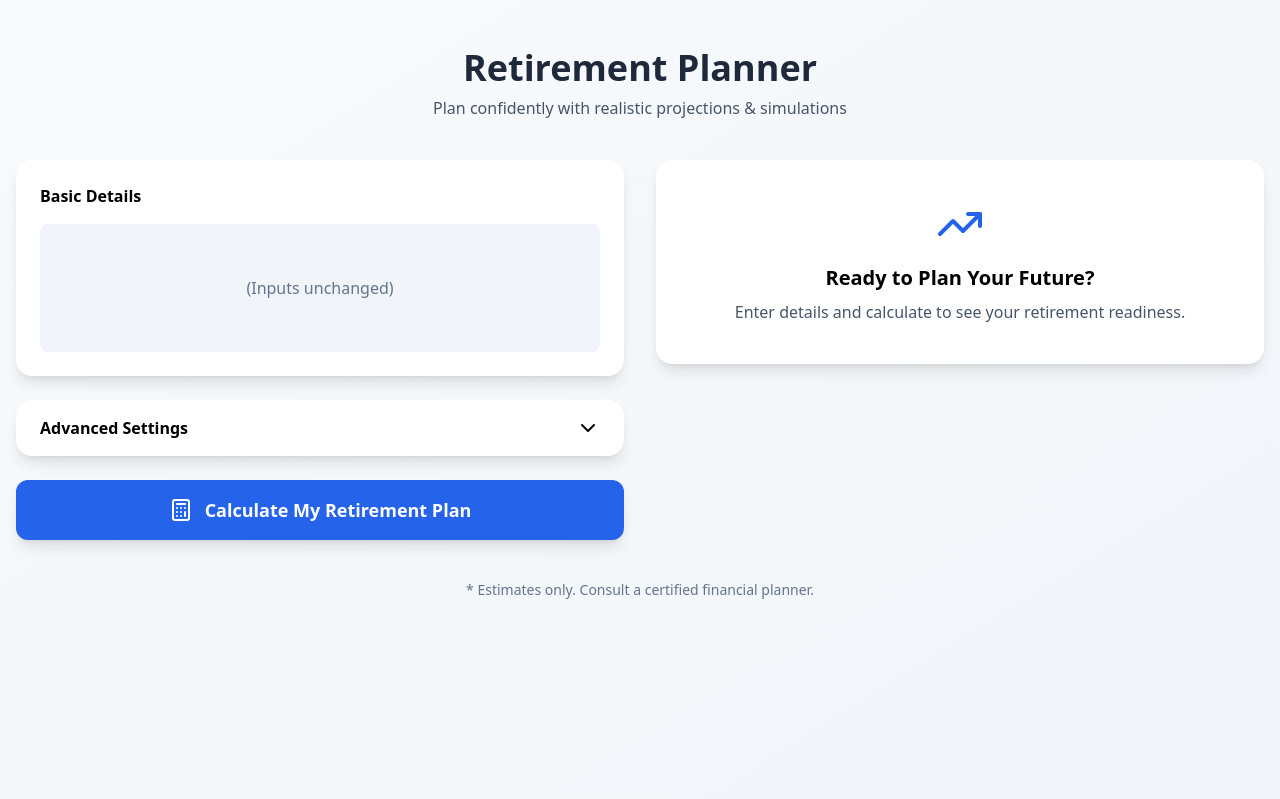
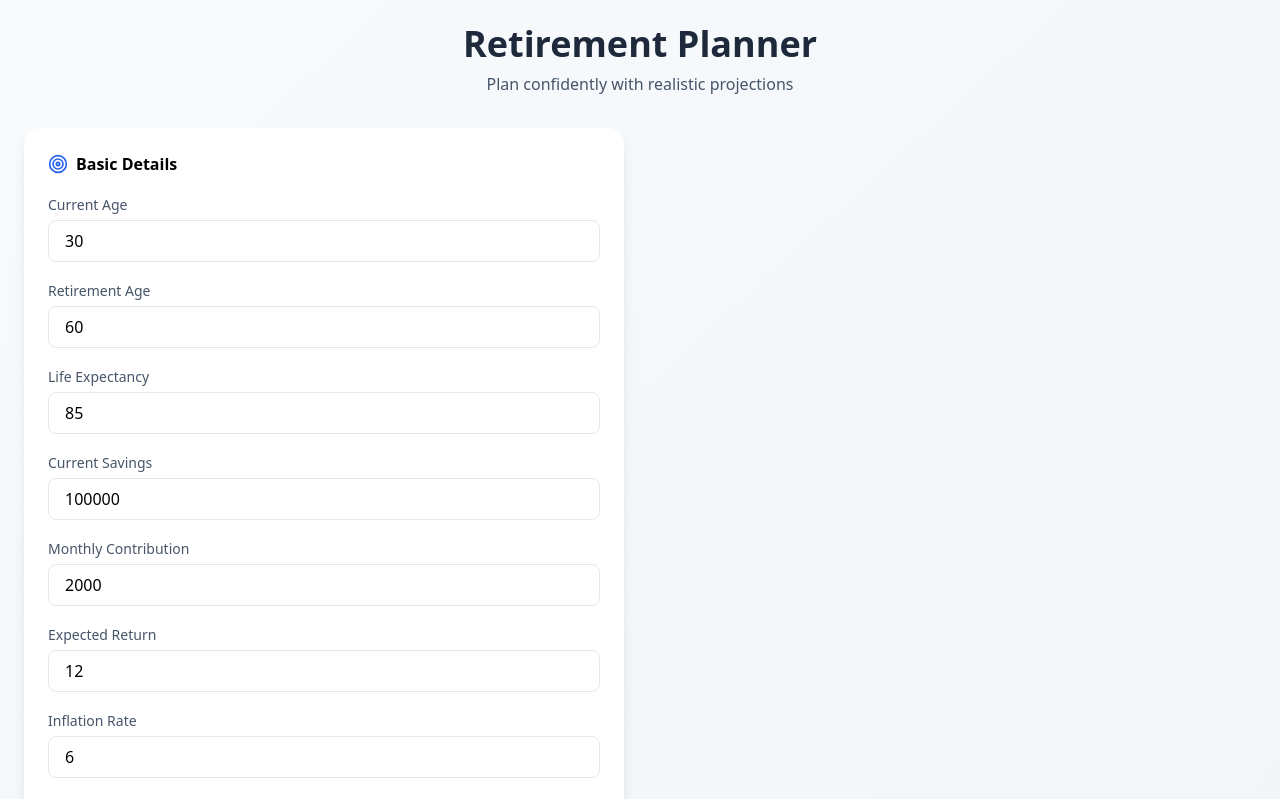
Before and after one commit to Mallikarjunrk2/RetirementCalculator, a Next.js app: page /retirement-calculator in a window 1280 px wide. Shown: the top 799 px of the page. Built offline with nearby package versions, Linux system fonts and the light colour scheme.

Commit message:
Update RetirementCalculator.jsx

```diff
--- a/components/RetirementCalculator.jsx
+++ b/components/RetirementCalculator.jsx
@@ -11,8 +11,13 @@ import {
   ResponsiveContainer,
 } from 'recharts';
 import {
+  TrendingUp,
+  AlertCircle,
+  DollarSign,
+  Calendar,
+  Percent,
+  Target,
   Calculator,
-  TrendingUp,
   CheckCircle,
   AlertTriangle,
   XCircle,
@@ -21,31 +26,111 @@ import {
 } from 'lucide-react';
 
 export default function RetirementCalculator() {
+  const [showResults, setShowResults] = useState(false);
   const [showAdvanced, setShowAdvanced] = useState(false);
-  const [showResults, setShowResults] = useState(false);
 
-  /* ⚠️ LOGIC NOT TOUCHED */
-  const calculations = {
-    totalCorpus: 10700000,
-    requiredCorpus: 83400000,
-    successRate: 64,
-    chartData: [],
-  };
+  const [inputs, setInputs] = useState({
+    currentAge: 30,
+    retirementAge: 60,
+    lifeExpectancy: 85,
+    currentSavings: 100000,
+    monthlyContribution: 2000,
+    expectedReturn: 12,
+    inflationRate: 6,
+    monthlyExpenseToday: 50000,
+    expenseInflation: 7,
+  });
 
-  const gap = calculations.requiredCorpus - calculations.totalCorpus;
+  const [advanced, setAdvanced] = useState({
+    preRetirementReturn: 12,
+    postRetirementReturn: 8,
+    emergencyYears: 2,
+    lifestyleChange: 0.8,
+    medicalInflation: 10,
+    medicalExpenses: 10000,
+  });
+
+  const handleInputChange = (field, value) =>
+    setInputs((p) => ({ ...p, [field]: Number(value) }));
+
+  const handleAdvancedChange = (field, value) =>
+    setAdvanced((p) => ({ ...p, [field]: Number(value) }));
+
+  /* ===== LOGIC (UNCHANGED) ===== */
+  const yearsToRetirement = inputs.retirementAge - inputs.currentAge;
+  const yearsInRetirement = inputs.lifeExpectancy - inputs.retirementAge;
+
+  const monthlyRate = advanced.preRetirementReturn / 100 / 12;
+  const months = yearsToRetirement * 12;
+
+  const fvCurrentSavings =
+    inputs.currentSavings * Math.pow(1 + monthlyRate, months);
+
+  const fvContributions =
+    inputs.monthlyContribution *
+    ((Math.pow(1 + monthlyRate, months) - 1) / monthlyRate) *
+    (1 + monthlyRate);
+
+  const totalCorpus = fvCurrentSavings + fvContributions;
+
+  const inflatedMonthlyExpense =
+    inputs.monthlyExpenseToday *
+    Math.pow(1 + inputs.expenseInflation / 100, yearsToRetirement) *
+    advanced.lifestyleChange;
+
+  const inflatedMedicalExpense =
+    advanced.medicalExpenses *
+    Math.pow(1 + advanced.medicalInflation / 100, yearsToRetirement);
+
+  const totalMonthlyExpense =
+    inflatedMonthlyExpense + inflatedMedicalExpense / 12;
+
+  const annualExpense = totalMonthlyExpense * 12;
+
+  const realReturn =
+    (1 + advanced.postRetirementReturn / 100) /
+      (1 + inputs.inflationRate / 100) -
+    1;
+
+  const requiredCorpus =
+    annualExpense *
+    ((1 - Math.pow(1 + realReturn, -yearsInRetirement)) / realReturn);
+
+  const gap = requiredCorpus - totalCorpus;
+
+  const chartData = [];
+  let runningCorpus = inputs.currentSavings;
+
+  for (let age = inputs.currentAge; age <= inputs.lifeExpectancy; age++) {
+    if (age < inputs.retirementAge) {
+      runningCorpus =
+        (runningCorpus + inputs.monthlyContribution * 12) *
+        (1 + advanced.preRetirementReturn / 100);
+    } else {
+      runningCorpus =
+        runningCorpus * (1 + advanced.postRetirementReturn / 100) -
+        annualExpense;
+    }
+
+    chartData.push({
+      age,
+      corpus: Math.max(0, Math.round(runningCorpus)),
+    });
+  }
 
   const status =
     gap <= 0
       ? { label: 'On Track', color: 'emerald', icon: CheckCircle }
-      : gap < calculations.totalCorpus * 0.2
+      : gap < totalCorpus * 0.2
       ? { label: 'Almost There', color: 'amber', icon: AlertTriangle }
       : { label: 'Action Needed', color: 'rose', icon: XCircle };
 
   const StatusIcon = status.icon;
 
+  /* ===== UI ===== */
   return (
-    <div className="min-h-screen bg-gradient-to-br from-slate-50 to-slate-100 py-12 px-4">
-      <div className="max-w-7xl mx-auto space-y-10">
+    <div className="min-h-screen bg-gradient-to-br from-slate-50 to-slate-100 p-6">
+      <div className="max-w-7xl mx-auto space-y-8">
 
         {/* Header */}
         <div className="text-center animate-fade-in">
@@ -53,73 +138,83 @@ export default function RetirementCalculator() {
             Retirement Planner
           </h1>
           <p className="text-slate-600 mt-2">
-            Plan confidently with realistic projections & simulations
+            Plan confidently with realistic projections
           </p>
         </div>
 
-        <div className="grid lg:grid-cols-2 gap-8 items-start">
+        <div className="grid lg:grid-cols-2 gap-8">
 
           {/* LEFT */}
           <div className="space-y-6">
+            <div className="bg-white rounded-2xl shadow-lg p-6 space-y-4 transition hover:shadow-xl">
+              <h2 className="font-semibold flex items-center gap-2">
+                <Target className="w-5 h-5 text-blue-600" />
+                Basic Details
+              </h2>
 
-            {/* Placeholder Inputs Card */}
-            <div className="bg-white rounded-2xl shadow-lg p-6 hover:shadow-xl transition">
-              <h2 className="font-semibold mb-4">Basic Details</h2>
-              <div className="h-32 bg-slate-100 rounded-lg flex items-center justify-center text-slate-500">
-                (Inputs unchanged)
-              </div>
+              {Object.entries(inputs).map(([key, val]) => (
+                <div key={key}>
+                  <label className="text-sm text-slate-600 capitalize">
+                    {key.replace(/([A-Z])/g, ' $1')}
+                  </label>
+                  <input
+                    type="number"
+                    value={val}
+                    onChange={(e) =>
+                      handleInputChange(key, e.target.value)
+                    }
+                    className="w-full mt-1 px-4 py-2 border rounded-lg focus:ring-2 focus:ring-blue-500"
+                  />
+                </div>
+              ))}
             </div>
 
-            {/* Advanced Toggle */}
-            <div className="bg-white rounded-2xl shadow-lg overflow-hidden transition">
+            {/* Advanced */}
+            <div className="bg-white rounded-2xl shadow-lg overflow-hidden">
               <button
                 onClick={() => setShowAdvanced(!showAdvanced)}
-                className="w-full px-6 py-4 flex justify-between items-center hover:bg-slate-50 transition"
+                className="w-full px-6 py-4 flex justify-between items-center"
               >
                 <span className="font-semibold">Advanced Settings</span>
                 {showAdvanced ? <ChevronUp /> : <ChevronDown />}
               </button>
 
-              <div
-                className={`px-6 overflow-hidden transition-all duration-300 ${
-                  showAdvanced ? 'max-h-96 pb-6' : 'max-h-0'
-                }`}
-              >
-                <div className="h-24 bg-slate-100 rounded-lg flex items-center justify-center text-slate-500">
-                  (Advanced inputs unchanged)
+              {showAdvanced && (
+                <div className="px-6 pb-6 space-y-3 animate-fade-in">
+                  {Object.entries(advanced).map(([key, val]) => (
+                    <div key={key}>
+                      <label className="text-sm text-slate-600 capitalize">
+                        {key.replace(/([A-Z])/g, ' $1')}
+                      </label>
+                      <input
+                        type="number"
+                        value={val}
+                        onChange={(e) =>
+                          handleAdvancedChange(key, e.target.value)
+                        }
+                        className="w-full mt-1 px-4 py-2 border rounded-lg focus:ring-2 focus:ring-blue-500"
+                      />
+                    </div>
+                  ))}
                 </div>
-              </div>
+              )}
             </div>
 
-            {/* CTA */}
             <button
               onClick={() => setShowResults(true)}
-              className="w-full bg-blue-600 hover:bg-blue-700 active:scale-95 text-white py-4 rounded-xl shadow-lg flex items-center justify-center gap-3 text-lg font-semibold transition-all"
+              className="w-full bg-blue-600 hover:bg-blue-700 active:scale-95 text-white py-4 rounded-xl shadow-lg flex items-center justify-center gap-3 text-lg font-semibold transition"
             >
               <Calculator />
-              Calculate My Retirement Plan
+              Calculate Retirement
             </button>
           </div>
 
           {/* RIGHT */}
           <div className="space-y-6">
-
-            {!showResults ? (
-              <div className="bg-white rounded-2xl shadow-lg p-10 text-center animate-fade-up">
-                <TrendingUp className="w-12 h-12 mx-auto text-blue-600 mb-4" />
-                <h3 className="text-xl font-semibold mb-2">
-                  Ready to Plan Your Future?
-                </h3>
-                <p className="text-slate-600">
-                  Enter details and calculate to see your retirement readiness.
-                </p>
-              </div>
-            ) : (
-              <div className="space-y-6 animate-fade-up">
-
-                {/* STATUS CARD */}
+            {showResults && (
+              <>
                 <div
-                  className={`bg-white rounded-2xl shadow-lg p-6 border-l-8 border-${status.color}-500`}
+                  className={`bg-white rounded-2xl shadow-lg p-6 border-l-8 border-${status.color}-500 animate-fade-up`}
                 >
                   <div className="flex items-center gap-3">
                     <StatusIcon className={`text-${status.color}-500`} />
@@ -132,28 +227,26 @@ export default function RetirementCalculator() {
                   </div>
                 </div>
 
-                {/* RESULTS */}
-                <div className="grid grid-cols-2 gap-4">
-                  <div className="bg-white rounded-xl shadow p-5 hover:shadow-lg transition">
+                <div className="grid grid-cols-2 gap-4 animate-fade-up">
+                  <div className="bg-white rounded-xl shadow p-5">
                     <div className="text-sm text-slate-500">You’ll Have</div>
                     <div className="text-2xl font-bold">
-                      ₹{(calculations.totalCorpus / 10000000).toFixed(2)} Cr
+                      ₹{(totalCorpus / 10000000).toFixed(2)} Cr
                     </div>
                   </div>
-                  <div className="bg-white rounded-xl shadow p-5 hover:shadow-lg transition">
+                  <div className="bg-white rounded-xl shadow p-5">
                     <div className="text-sm text-slate-500">You’ll Need</div>
                     <div className="text-2xl font-bold">
-                      ₹{(calculations.requiredCorpus / 10000000).toFixed(2)} Cr
+                      ₹{(requiredCorpus / 10000000).toFixed(2)} Cr
                     </div>
                   </div>
                 </div>
 
-                {/* CHART */}
                 <div className="bg-white rounded-2xl shadow-lg p-4 animate-fade-in">
-                  <ResponsiveContainer width="100%" height={220}>
-                    <AreaChart data={calculations.chartData}>
+                  <ResponsiveContainer width="100%" height={250}>
+                    <AreaChart data={chartData}>
                       <CartesianGrid strokeDasharray="3 3" />
-                      <XAxis />
+                      <XAxis dataKey="age" />
                       <YAxis />
                       <Tooltip />
                       <Area
@@ -165,17 +258,12 @@ export default function RetirementCalculator() {
                     </AreaChart>
                   </ResponsiveContainer>
                 </div>
-              </div>
+              </>
             )}
           </div>
         </div>
-
-        <p className="text-center text-sm text-slate-500">
-          * Estimates only. Consult a certified financial planner.
-        </p>
       </div>
 
-      {/* Animations */}
       <style jsx>{`
         .animate-fade-in {
           animation: fadeIn 0.6s ease-out;
```
